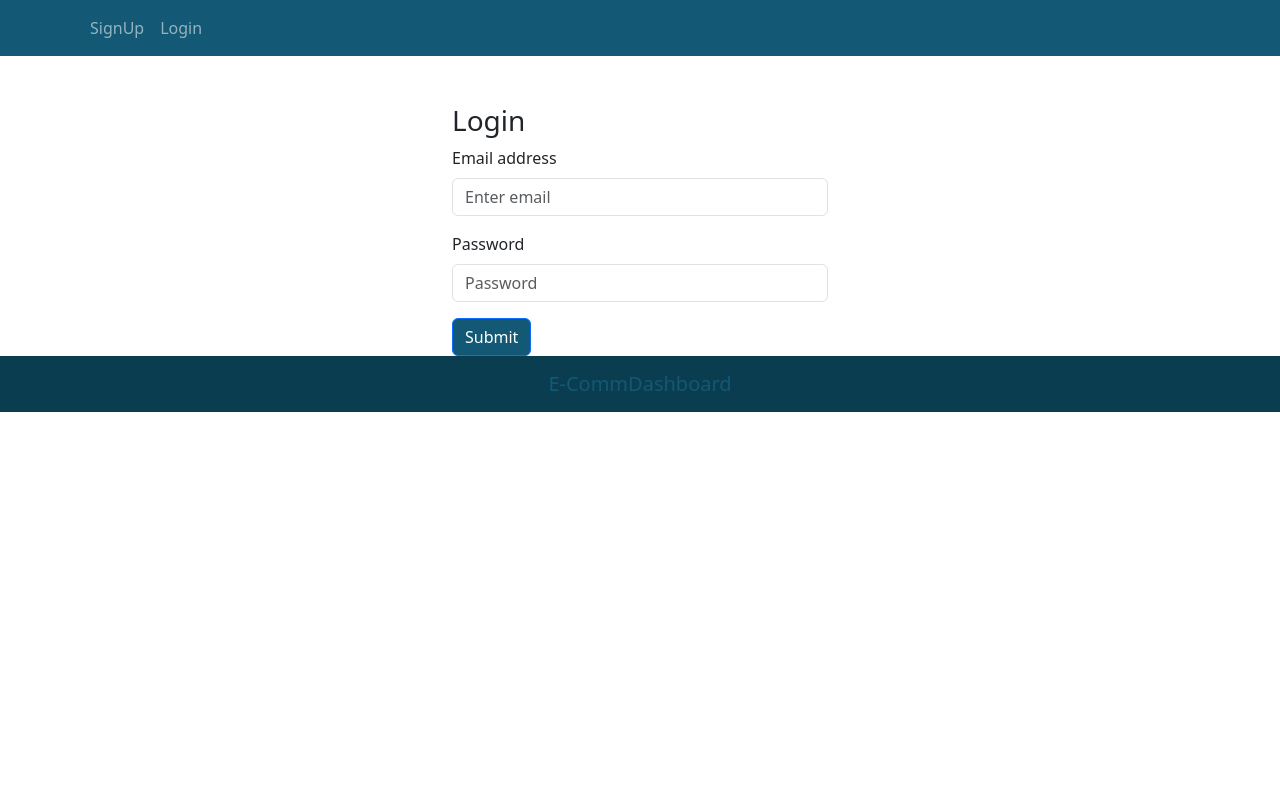
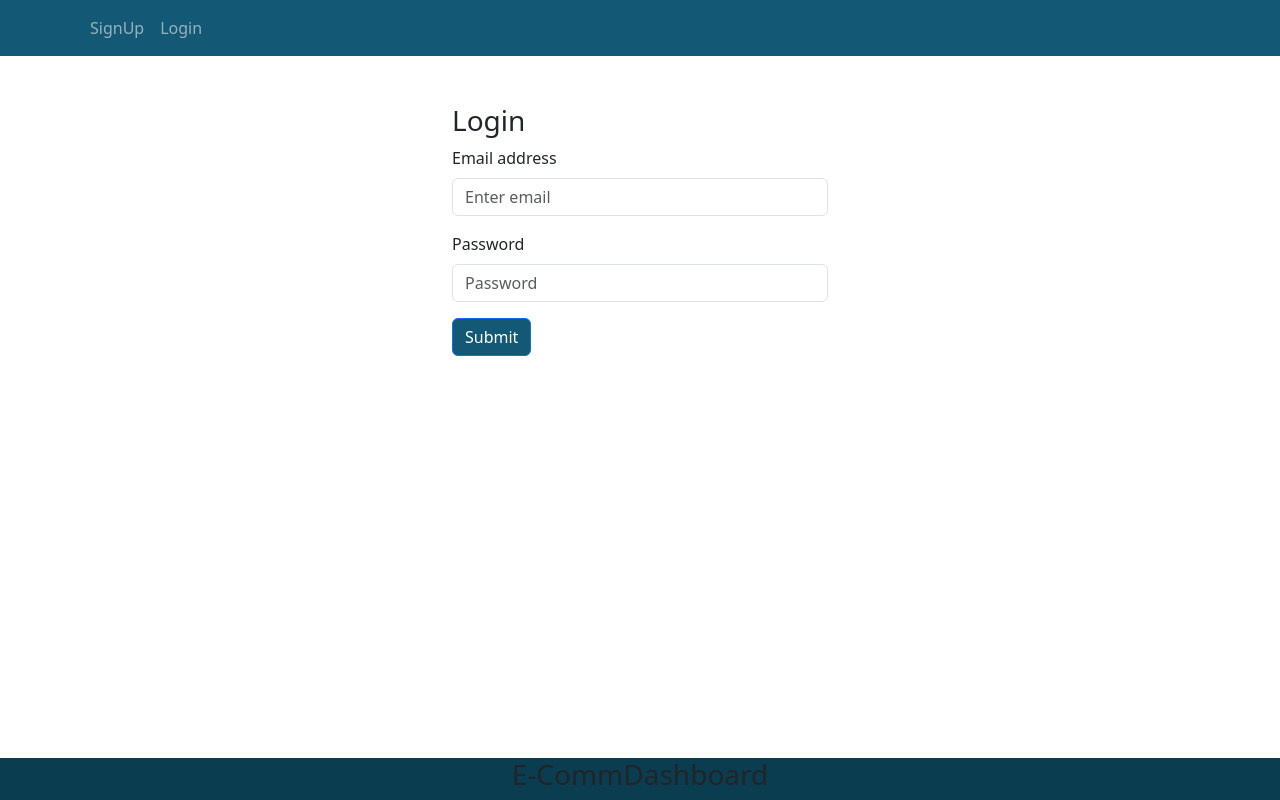
Before and after one commit to kashifrja2024/E-commerce-mern-stack, a React (Create React App) app: page /login in a window 1280 px wide. Built offline with nearby package versions, Linux system fonts and the light colour scheme.

Commit message:
Footer design issue fixed

```diff
--- a/src/App.css
+++ b/src/App.css
@@ -21,11 +21,12 @@
 }
 .footer{
 
-  position: absolute;
+  position: fixed;
     bottom: 0;
     text-align: center;
     width: 100%;
-    background-color: #a4e0f8;
+    background-color: rgb(11, 61, 81);
+    margin-top: 20px
 }
 .register{
   margin-left: 30%;
@@ -61,6 +62,7 @@
 }
 #table{
   border-color: hsl(197, 75%, 74%);
+  margin-bottom: 70px;
 }
 .text-custom-blue {
   color: #a4e0f8 !important;
--- a/src/components/Footer.js
+++ b/src/components/Footer.js
@@ -1,25 +1,31 @@
+import React from "react";
+
+const Footer = () => {
+    return (
+        <div className="footer">
+            <h3>E-CommDashboard</h3>
+        </div>
+    )
+}
+
+
 // import React from "react";
+// import { Container } from "react-bootstrap";
 
 // const Footer = () => {
 //     return (
-//         <div className="footer">
-//             <h3>E-CommDashboard</h3>
-//         </div>
-//     )
-// }
-
-
-import React from "react";
-import { Container } from "react-bootstrap";
-
-const Footer = () => {
-    return (
-        <footer className=" text-white py-3 mt-auto" style={{ backgroundColor: 'rgb(11, 61, 81)' }}>
-            <Container className="text-center ">
-                <h5 className="mb-0" style={{ color: 'rgb(19, 88, 116)' }}>E-CommDashboard</h5>
-            </Container>
-        </footer>
-    );
-};
+//         <footer className=" text-white py-3 mt-20px" style={{
+//             backgroundColor: 'rgb(11, 61, 81)',
+//             position: 'fixed',
+//             bottom: 0,
+//             width: '100%',
+//             zIndex: 1030
+//         }}>
+//             <Container className="text-center ">
+//                 <h5 className="mb-0" style={{ color: 'rgb(19, 88, 116)' }}>E-CommDashboard</h5>
+//             </Container>
+//         </footer>
+//     );
+// };
 
 export default Footer;
```
